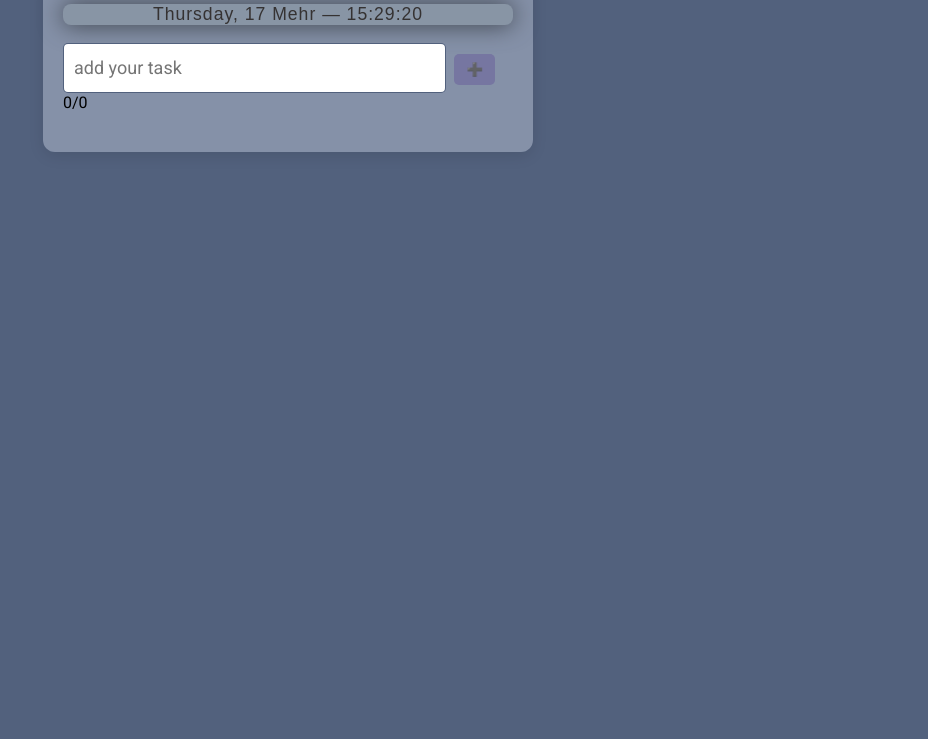
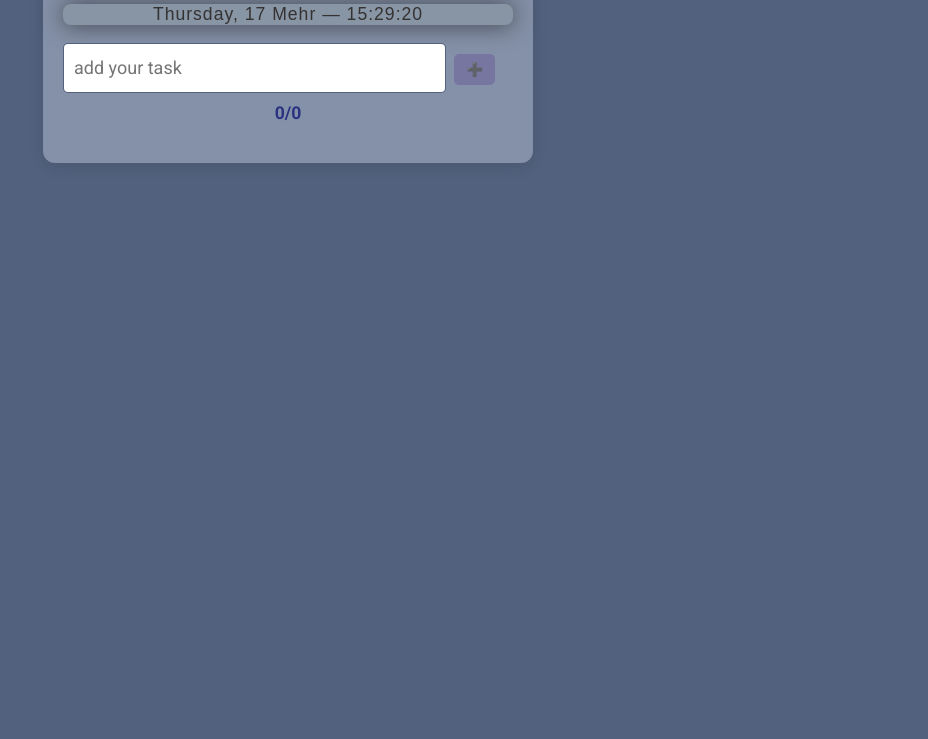
Before and after one commit to Maryamkhansari/ToDo-List, a plain HTML site: page index.html in a window 1280 px wide. Shown: the part 127-866 px from the top of the page, without its empty margins (352-1280 px from the left). Drawn offline with Linux system fonts and the light colour scheme; a web font is replaced by a local one.

Commit message:
Update style.css

```diff
--- a/style.css
+++ b/style.css
@@ -302,3 +302,15 @@ body.dark-mode #clock.time {
     font-size: 1.1rem;
   }
 }
+.task-counter {
+  text-align: center;
+  font-size: 1.1rem;
+  margin-top: 10px;
+  margin-bottom: 10px;
+  color: #2b3280;
+  font-weight: 600;
+}
+
+body.dark-mode .task-counter {
+  color: #d3d3d3;
+}
```
